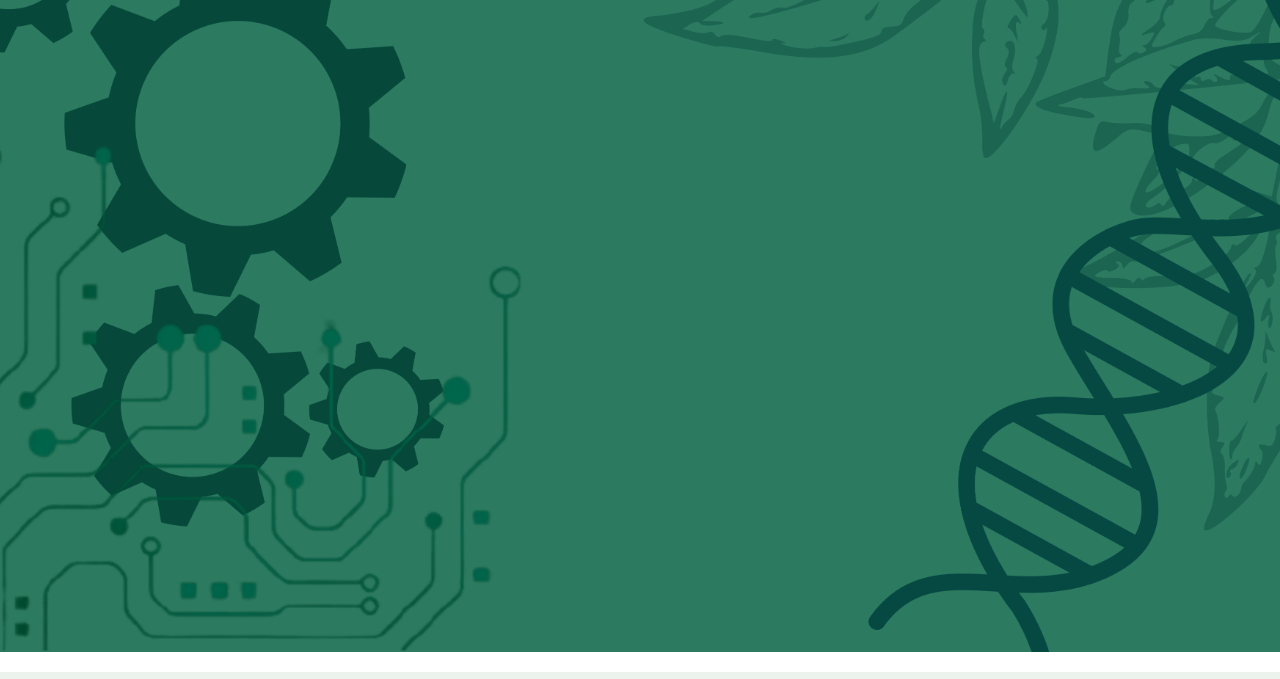
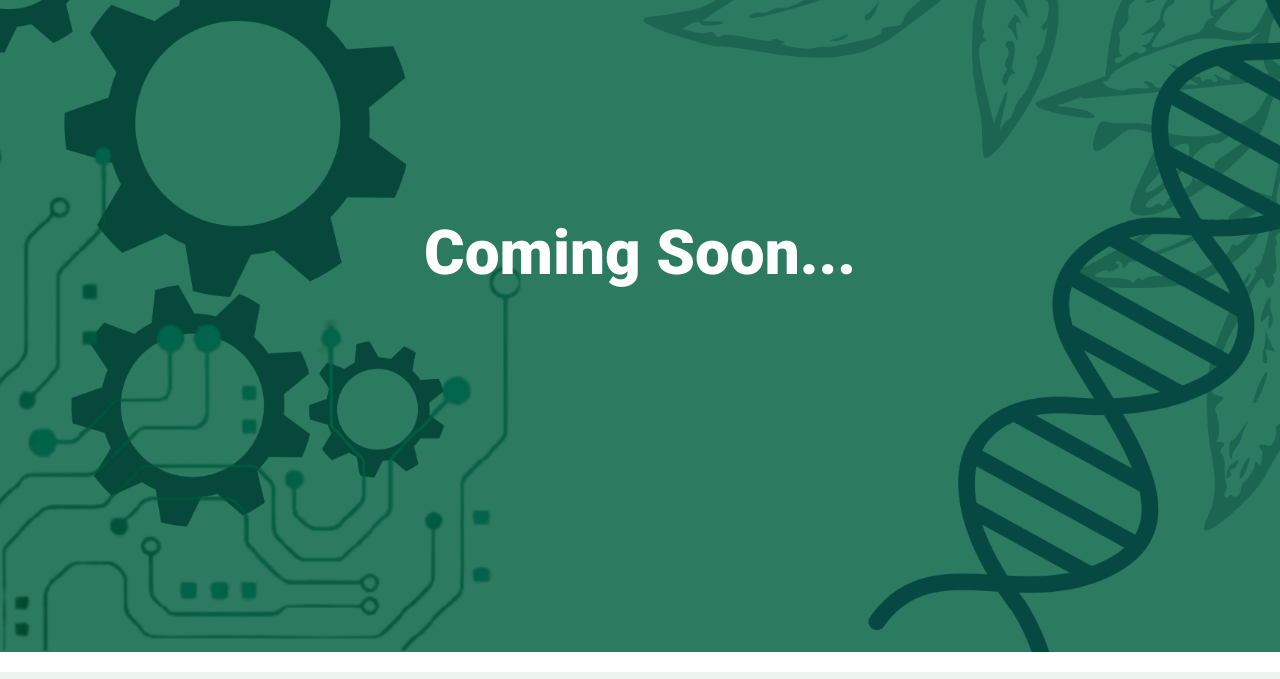
Before and after one commit to Gogo1206/presearch, a plain HTML site: page data.html in a window 1280 px wide. Shown: the part 148-827 px from the top of the page. Drawn offline with Linux system fonts and the light colour scheme.

Commit message:
coming soon

```diff
--- a/data.html
+++ b/data.html
@@ -35,9 +35,9 @@
                     <a href="" class="hero-btn">Research Guides</a>
                 </div>
             </div> -->
-            <!-- <div class="text-box">
+            <div class="text-box">
                 <h1>Coming Soon...</h1>
-            </div> -->
+            </div>
             <ul className='list-unstyled'></ul>
         </section>
         <!-- assignment -->
```
